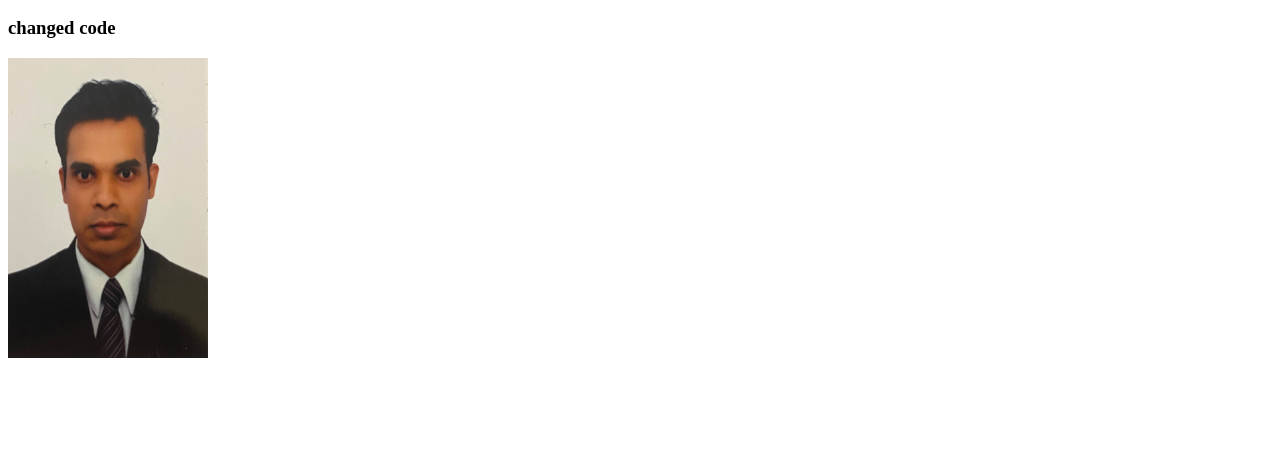
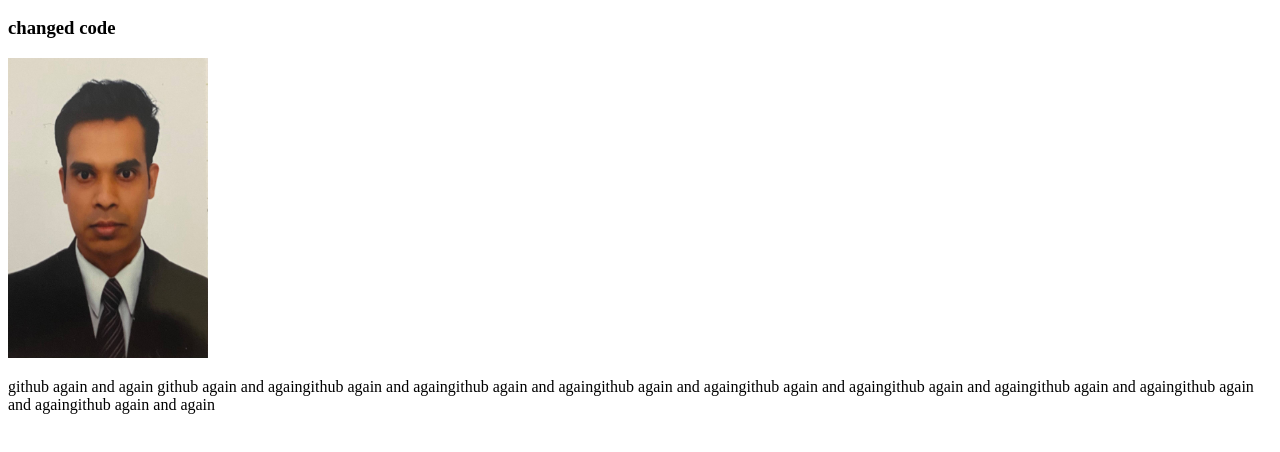
Before and after one commit to mahin993/my-second-ripo, a plain HTML site: page index.html in a window 1280 px wide. Shown: the part 110-562 px from the top of the page. Drawn offline with Linux system fonts and the light colour scheme.

Commit message:
paragraph added

```diff
--- a/index.html
+++ b/index.html
@@ -12,5 +12,6 @@
     <h2>Mama I can coding now</h2>
     <h3>changed code</h3>
     <img src="m.jpg" alt="" height="300" width="200">
+    <p>github again and again github again and againgithub again and againgithub again and againgithub again and againgithub again and againgithub again and againgithub again and againgithub again and againgithub again and again</p>
 </body>
 </html>
```
